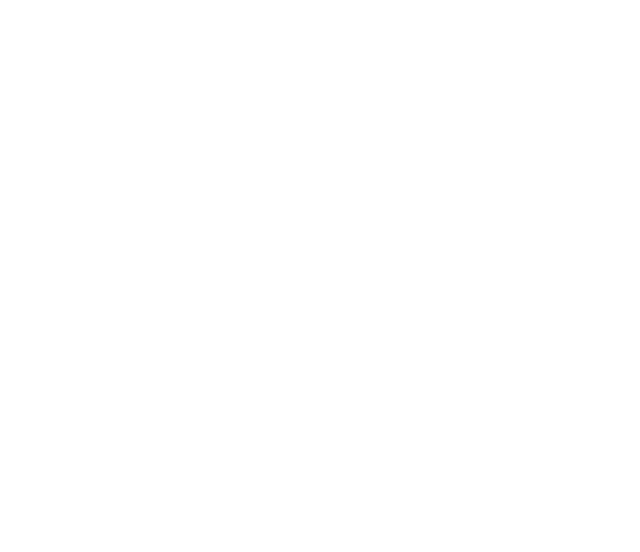
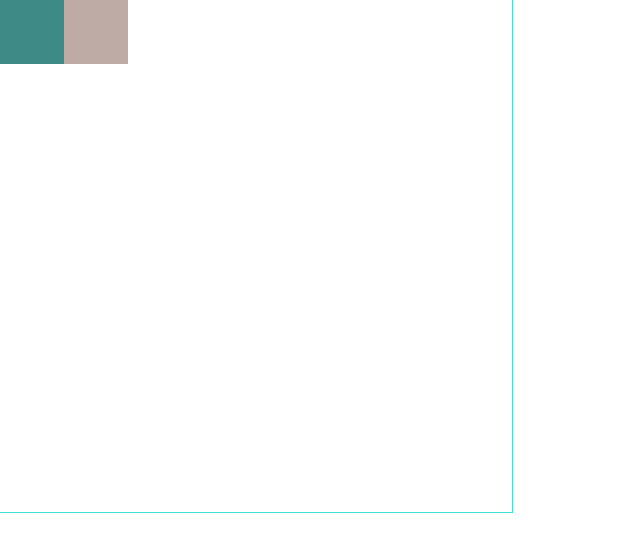
Before and after one commit to melrodbos/Chessboard, a website: page index.html in a window 1280 px wide. Shown: the whole page, without its empty margins (0-640 px from the left). Drawn offline with Linux system fonts and the light colour scheme.

Commit message:
some progress...

```diff
--- a/index.html
+++ b/index.html
@@ -1,23 +1,83 @@
 <!doctype html>
 <html class="no-js" lang="">
-
-<head>
+  <head>
     <meta charset="utf-8">
     <meta http-equiv="x-ua-compatible" content="ie=edge">
     <title>TIY Chessboard: Kasparov vs Karpov (1984)</title>
     <meta name="description" content="">
     <meta name="viewport" content="width=device-width, initial-scale=1">
-
-
     <link rel="stylesheet" href="css/normalize.css">
     <link rel="stylesheet" href="css/main.css">
     <script src="js/vendor/modernizr-2.8.3.min.js"></script>
 
-
-
     <!--[if lt IE 8]>
             <p class="browserupgrade">You are using an <strong>outdated</strong> browser. Please <a href="http://browsehappy.com/">upgrade your browser</a> to improve your experience.</p>
         <![endif]-->
+<!-- Lets start from scratch: Code School based code...
+ -->
+    <style type="text/css">
+    /* CSS HERE! */
+      .chessboard {
+        width: 512px; height: 512px;
+        outline: 1px solid turquoise;
+        display:block;
+
+      }
+      .square-light {
+        width: 64px; height: 64px;
+        background-color: #BFABA6;
+        display:inline-block;
+        float: left;
+      }
+      .square-dark {
+        width: 64px; height: 64px;
+        background-color: #3E8A86;
+        display: inline-block;
+        float: left;
+      }
+
+    </style>
+  </head>
+    <body>
+      <div class="chessboard">
+        <div class="square-dark"></div>
+        <div class="square-light"></div>
+    </body>
+</html>
+
+
+
+
+
+
+
+
+
+
+
+
+
+
+
+
+
+
+
+
+
+
+
+
+
+
+
+
+
+
+
+
+
+
 
 
 <!--         /*   Starting point from Thursday's lecture:
@@ -32,7 +92,7 @@
 /* For a visual representation of the chessboard:
 1. Create the board: squares, a grid?? Box Model !!!
 2. lets find what the board (.chessboard) and the pieces have in common.*/ -->
-<body>
+<!-- <body>
  <style>
     .chessboard {
       width: 160px; height: 160px;
@@ -91,12 +151,11 @@
                     <div class="square file-g"></div>
                     <div class="square file-h"></div>
                 </div>
-                <!-- .row -->
+                .row
             </div>
-            <!-- .chessboard -->
+            .chessboard
 
         </main>
-        <!-- .container -->
+        .container
 </body>
-
-</html>
+ -->
```
